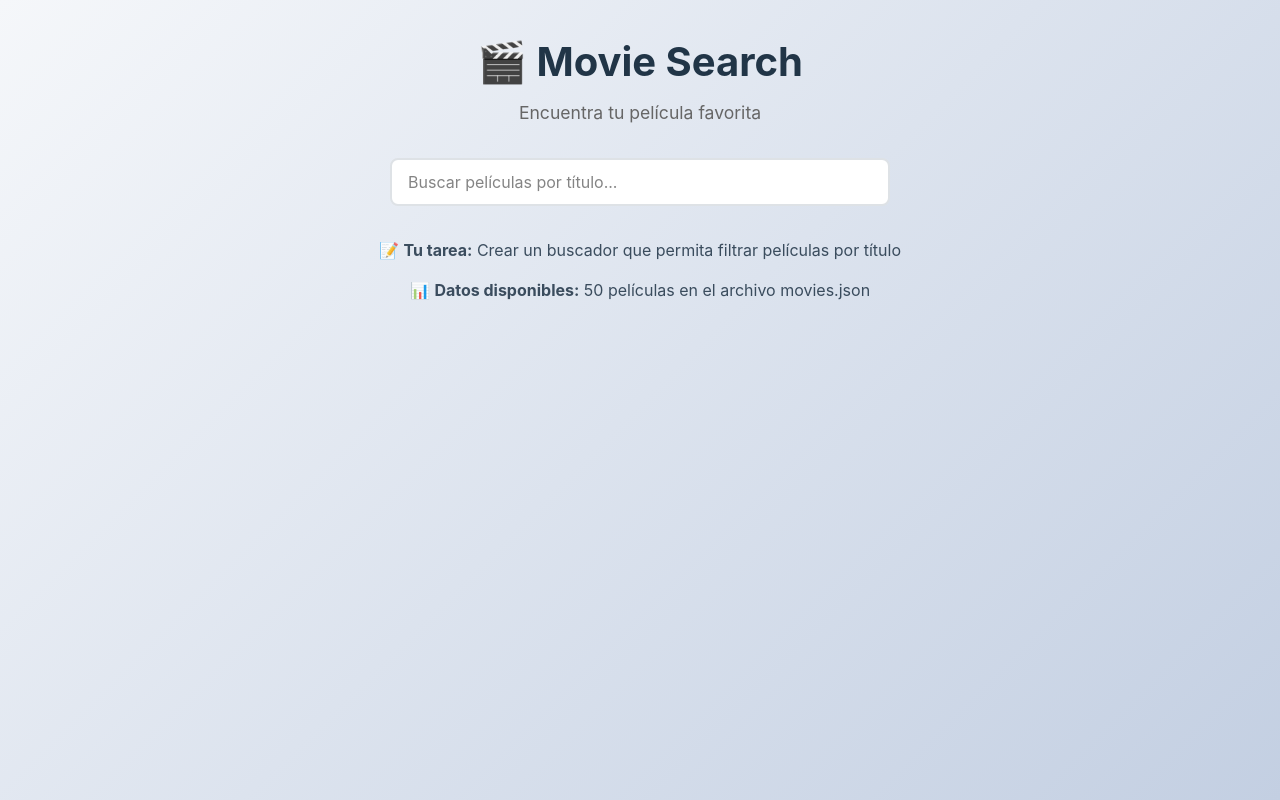
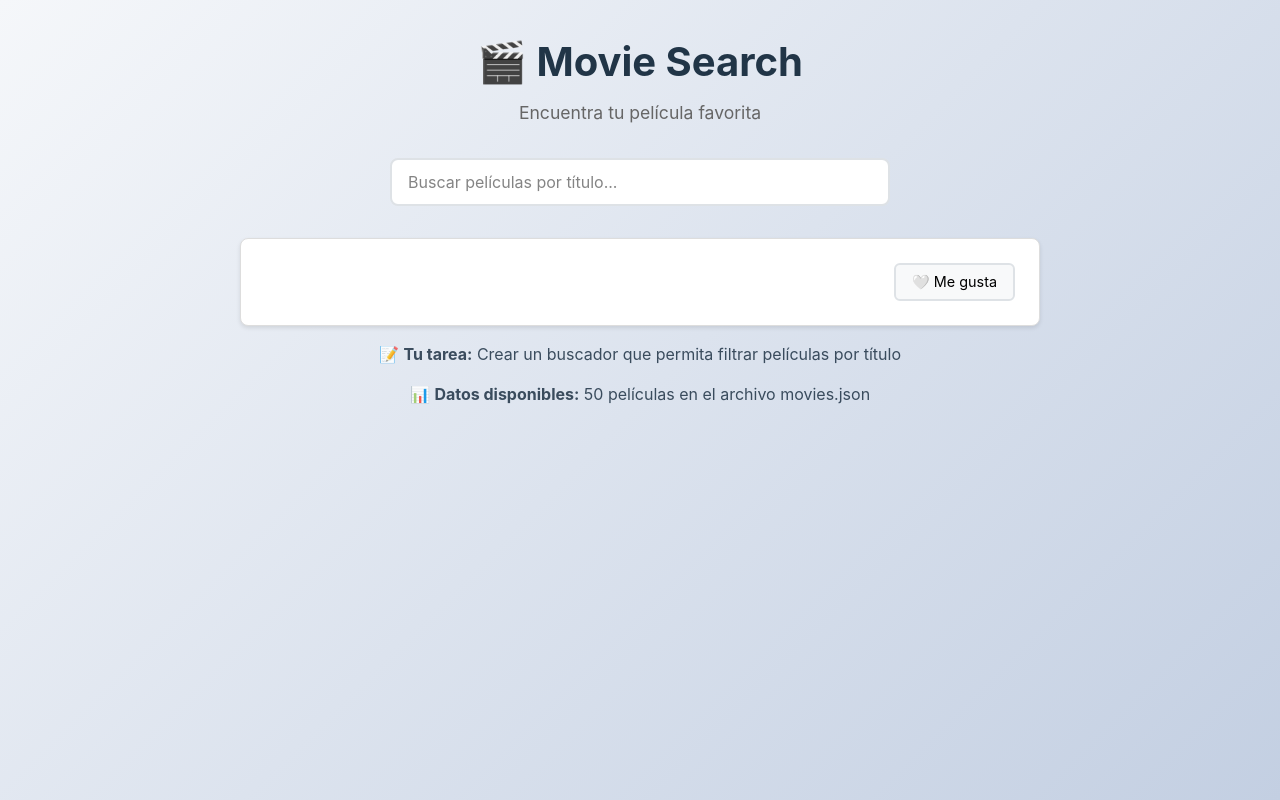
Before and after one commit to iosumayor/movies-searcher, a React (Vite) app: page / in a window 1280 px wide. Built offline with nearby package versions, Linux system fonts and the light colour scheme.

Commit message:
feat:añade componente movie

```diff
--- a/src/App.jsx
+++ b/src/App.jsx
@@ -4,12 +4,19 @@ import movies from "./data/movies.json";
 import { getFilms } from "./service/getFilms";
 
 const Movie = ({ title, year }) => {
+  const [isLiked, setIsLiked] = useState(false);
+  const handleLikeClick = () => {
+    setIsLiked(!isLiked);
+  };
   return (
     <div className="movie-card">
       <div className="movie-info">
         <h3 className="movie-title">{title}</h3>
         <p className="movie-year">{year}</p>
       </div>
+      <button className="like-button" onClick={handleLikeClick} type="button">
+        {isLiked ? "❤️" : "🤍"} Me gusta
+      </button>
     </div>
   );
 };
@@ -38,8 +45,9 @@ export const App = () => {
   };
 
   useEffect(() => {
-    console.log(films);
-    setFilteredFilms(films);
+    console.log(films.films);
+    // console.log(films.films.filter(films.film));
+    // setFilteredFilms(films.films.filter((film) => findByName(film)));
 
     setFilter(false);
   }, [films, searchTerm]);
@@ -74,6 +82,7 @@ export const App = () => {
             </ul>
           )}
         </section>
+        <Movie filteredFilms={films}></Movie>
 
         <div className="placeholder">
           <p>
```
